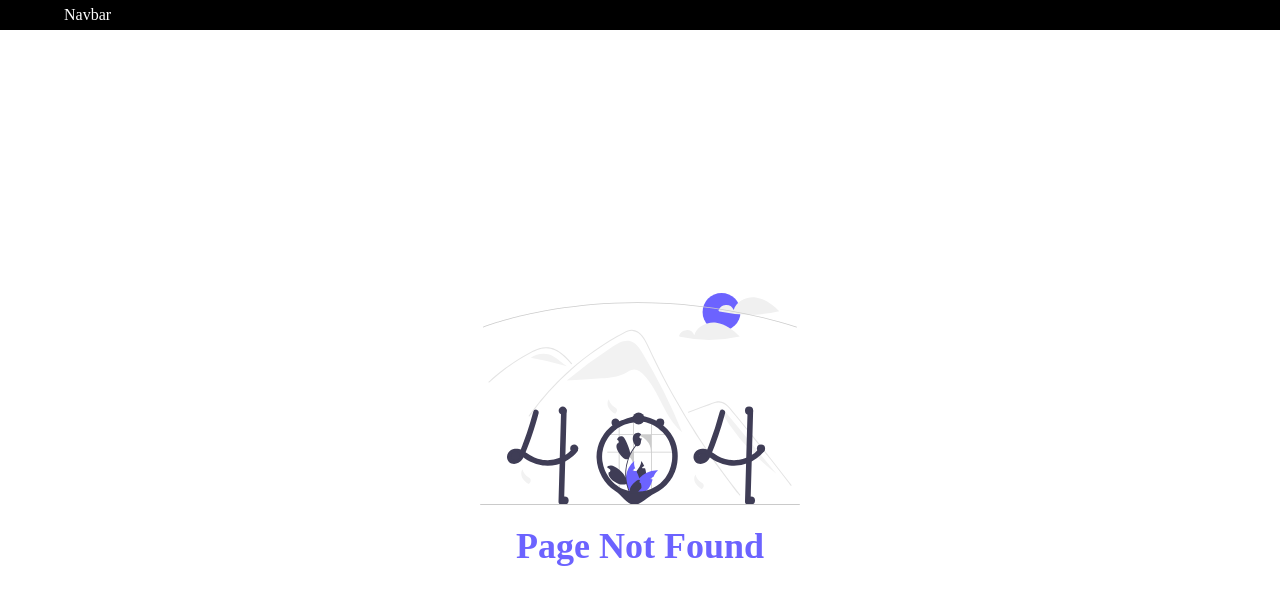
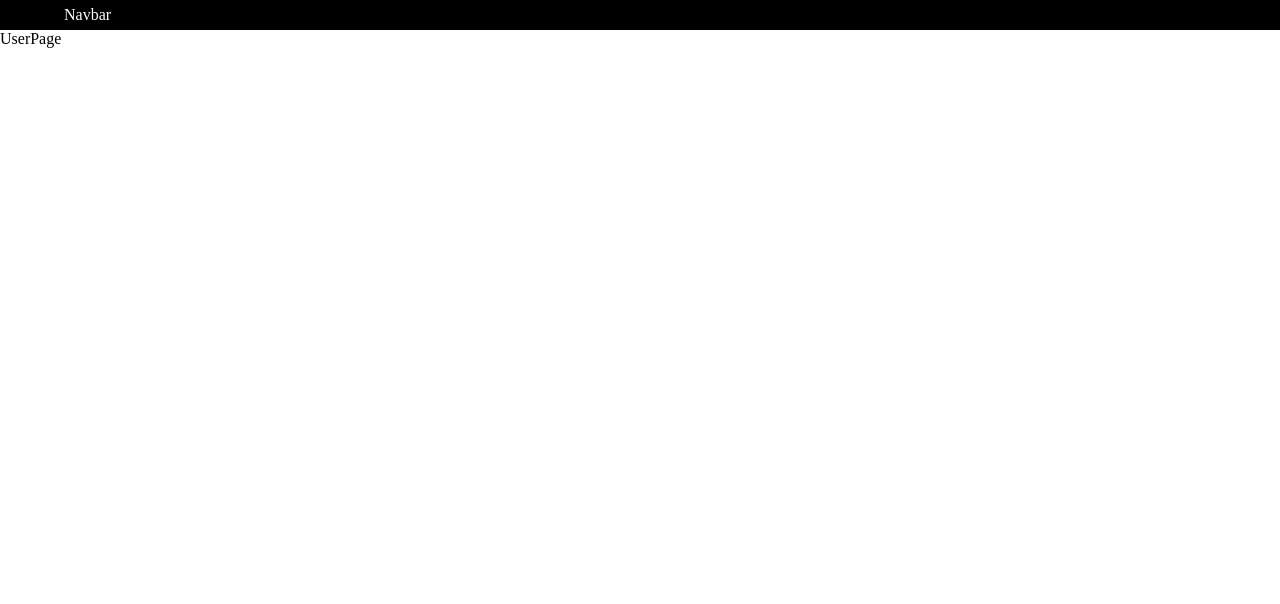
Before and after one commit to Rifandiysf/Learning-NextJS, a Next.js app: page /setting/user in a window 1280 px wide. Before the commit this address had no page. Shown: the top 604 px of the page. Built offline with nearby package versions, Linux system fonts and the light colour scheme.

Commit message:
create: User page

```diff
--- /dev/null
+++ b/src/pages/setting/user/index.tsx
@@ -0,0 +1,9 @@
+const UserPage = () => {
+    return (
+        <>
+            <div>UserPage</div>
+        </>
+    )
+}
+
+export default UserPage
```
